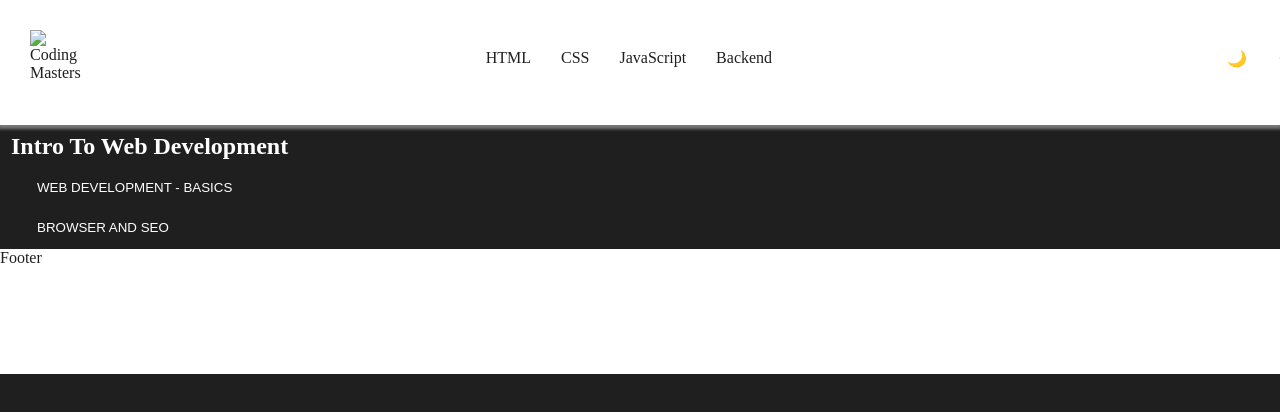
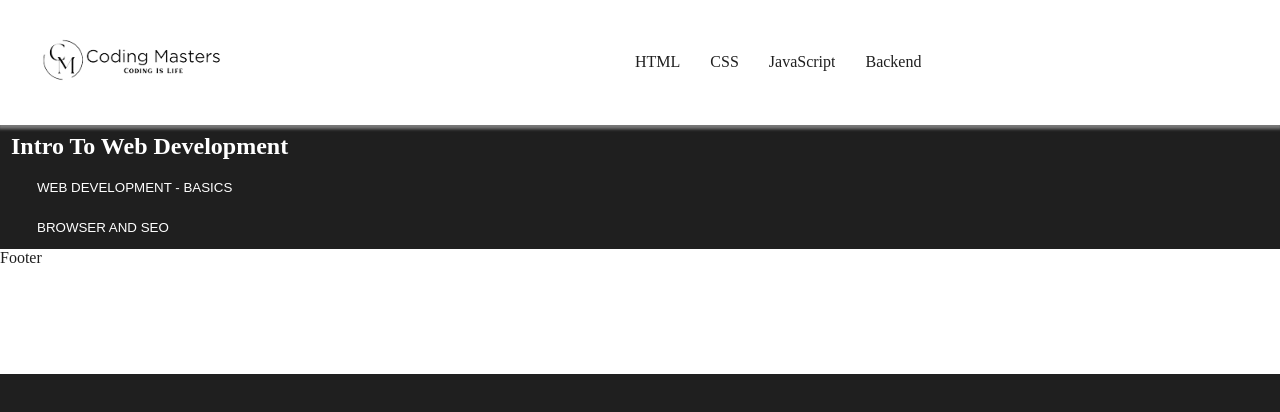
Before and after one commit to AbhayrajPaul/website, a plain HTML site: page index.html in a window 1280 px wide. Drawn offline with Linux system fonts and the light colour scheme; the site is published under a folder, as on GitHub Pages, so addresses that start at the root find nothing.

Commit message:
fixed header

```diff
--- a/index.html
+++ b/index.html
@@ -22,7 +22,7 @@
         <table id="header_table">
           <thead>
             <tr>
-              <td><img src="/Media/Logo Black.png" alt="Coding Masters" id="logo">
+              <td><img src="Media/Logo Black.png" alt="Coding Masters" id="logo">
               </td>
               <td id="nav_center">HTML</td>
               <td>CSS</td>
```
